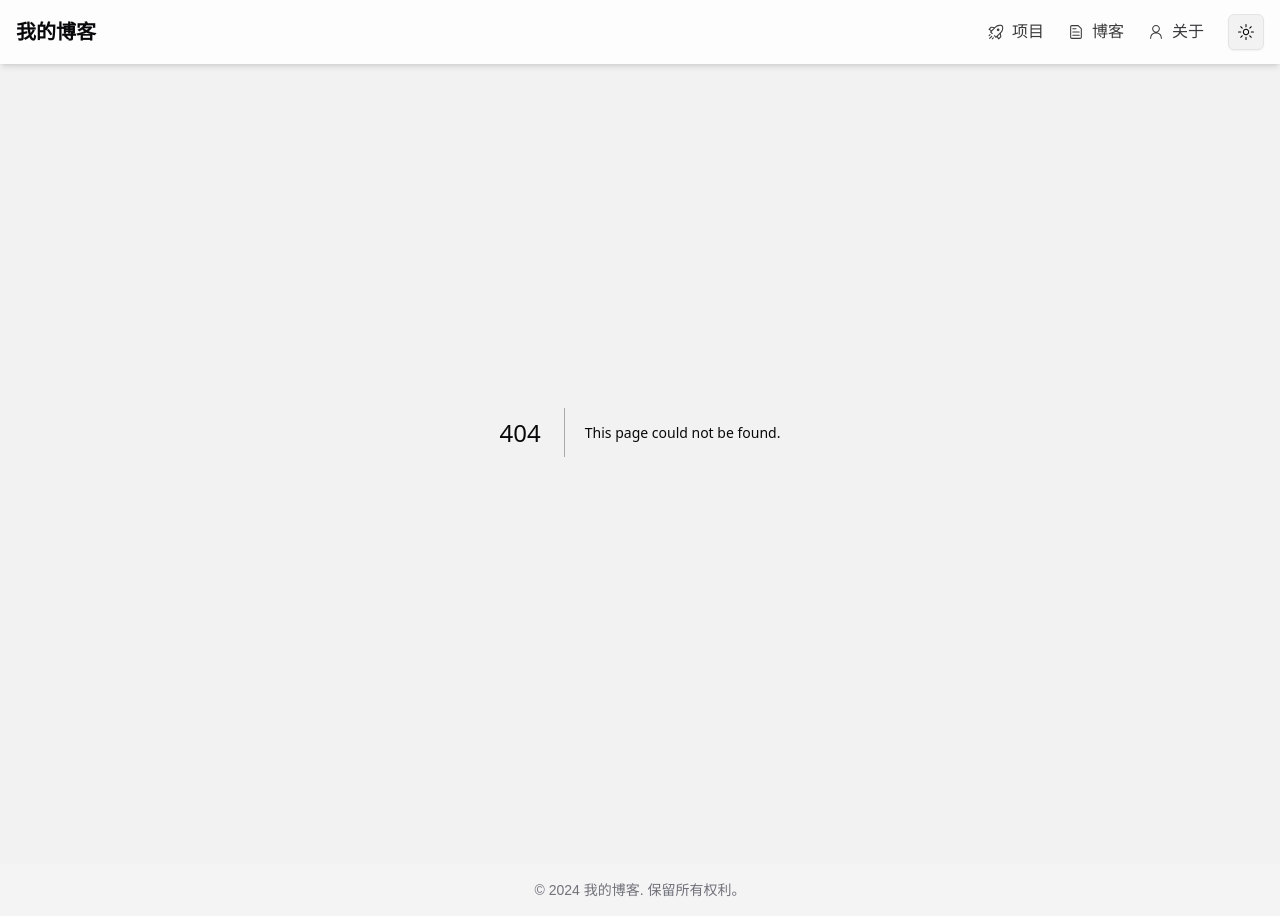
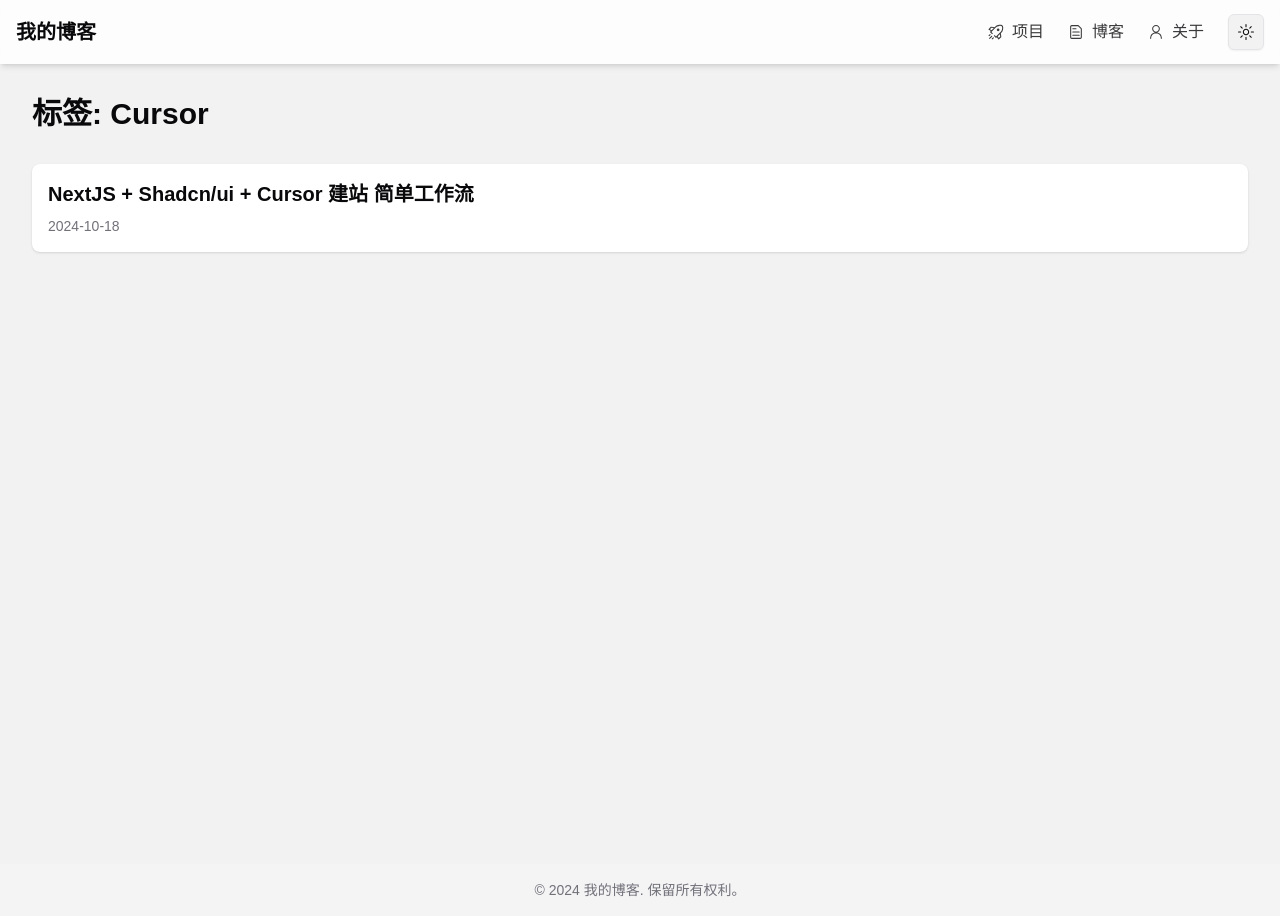
Before and after one commit to orange-office/next-shad-blog-template, a Next.js app: page /tags/Cursor in a window 1280 px wide. Before the commit this address had no page. Built offline with nearby package versions, Linux system fonts and the light colour scheme.

Commit message:
增加标签功能

```diff
--- a/content/posts/first-post.md
+++ b/content/posts/first-post.md
@@ -2,6 +2,7 @@
 title: 'NextJS + Shadcn/ui + Cursor 建站 简单工作流'
 date: '2024-10-18'
 excerpt: '使用NextJS + Shadcn/ui + Cursor 建站的简单工作流'
+tags: ['NextJS', 'Shadcn-ui', 'Cursor', 'blog']
 ---
 
 使用NextJS + Shadcn/ui + Cursor 建站的简单工作流
--- a/content/posts/second-post.md
+++ b/content/posts/second-post.md
@@ -2,6 +2,7 @@
 title: '我的第二篇博客文章'
 date: '2024-03-01'
 excerpt: '这是我的第二篇博客文章的内容。'
+tags: ['脑动脉', '脑血管', brain]
 ---
 
 这是我的第二篇博客文章的内容。
--- a/src/app/blog/[slug]/page.tsx
+++ b/src/app/blog/[slug]/page.tsx
@@ -1,5 +1,15 @@
 import { getPostData, getSortedPostsData } from '@/lib/posts'
 import { notFound } from 'next/navigation'
+import { Badge } from "@/components/ui/badge"
+import Link from 'next/link'
+
+interface PostData {
+  date: string;
+  title: string;
+  id: string;
+  contentHtml: string;
+  tags?: string[];
+}
 
 export async function generateStaticParams() {
   const posts = getSortedPostsData()
@@ -9,7 +19,7 @@ export async function generateStaticParams() {
 }
 
 export default async function BlogPost({ params }: { params: { slug: string } }) {
-  const postData = await getPostData(params.slug)
+  const postData = await getPostData(params.slug) as PostData;
 
   if (!postData) {
     notFound()
@@ -20,10 +30,20 @@ export default async function BlogPost({ params }: { params: { slug: string } })
       <div className="container mx-auto px-4 py-16">
         <article className="prose lg:prose-lg dark:prose-invert max-w-3xl mx-auto">
           <h1>{postData.title}</h1>
-          {/* <p className="text-lg text-muted-foreground mb-8"> */}
           <p>
             发布日期: {postData.date}
           </p>
+          {postData.tags && postData.tags.length > 0 && (
+            <div className="flex flex-wrap gap-2 mb-4">
+              {postData.tags.map((tag: string) => (
+                <Link href={`/tags/${encodeURIComponent(tag)}`} key={tag}>
+                  <Badge variant="secondary" className="cursor-pointer hover:bg-secondary-foreground hover:text-secondary transition-colors">
+                    {tag}
+                  </Badge>
+                </Link>
+              ))}
+            </div>
+          )}
           <div className="bg-card p-6 rounded-lg shadow-md">
             <div dangerouslySetInnerHTML={{ __html: postData.contentHtml }} />
           </div>
--- a/src/app/globals.css
+++ b/src/app/globals.css
@@ -39,6 +39,24 @@ body {
     --chart-4: 43 74% 66%;
     --chart-5: 27 87% 67%;
     --radius: 0.5rem;
+
+    /* 新增的prose相关变量 */
+    --prose-body: 240 10% 3.9%;
+    --prose-headings: 240 5.9% 10%;
+    --prose-lead: 240 3.8% 46.1%;
+    --prose-links: 240 5.9% 10%;
+    --prose-bold: 240 5.9% 10%;
+    --prose-counters: 240 5.9% 10%;
+    --prose-bullets: 240 5.9% 10%;
+    --prose-hr: 240 5.9% 90%;
+    --prose-quotes: 240 5.9% 10%;
+    --prose-quote-borders: 240 5.9% 90%;
+    --prose-captions: 240 3.8% 46.1%;
+    --prose-code: 240 5.9% 10%;
+    --prose-pre-code: 0 0% 98%;
+    --prose-pre-bg: 240 5.9% 10%;
+    --prose-th-borders: 240 5.9% 90%;
+    --prose-td-borders: 240 5.9% 90%;
   }
   .dark {
     --background: 0 0% 15%;
@@ -60,11 +78,24 @@ body {
     --border: 240 3.7% 15.9%;
     --input: 240 3.7% 15.9%;
     --ring: 240 4.9% 83.9%;
-    --chart-1: 220 70% 50%;
-    --chart-2: 160 60% 45%;
-    --chart-3: 30 80% 55%;
-    --chart-4: 280 65% 60%;
-    --chart-5: 340 75% 55%;
+
+    /* 新增的prose相关变量（深色模式） */
+    --prose-body: 0 0% 98%;
+    --prose-headings: 0 0% 98%;
+    --prose-lead: 240 5% 64.9%;
+    --prose-links: 0 0% 98%;
+    --prose-bold: 0 0% 98%;
+    --prose-counters: 0 0% 98%;
+    --prose-bullets: 0 0% 98%;
+    --prose-hr: 240 3.7% 15.9%;
+    --prose-quotes: 0 0% 98%;
+    --prose-quote-borders: 240 3.7% 15.9%;
+    --prose-captions: 240 5% 64.9%;
+    --prose-code: 0 0% 98%;
+    --prose-pre-code: 240 5.9% 10%;
+    --prose-pre-bg: 0 0% 98%;
+    --prose-th-borders: 240 3.7% 15.9%;
+    --prose-td-borders: 240 3.7% 15.9%;
   }
 }
 
--- a/src/app/layouts/blog-layout.tsx
+++ b/src/app/layouts/blog-layout.tsx
@@ -29,7 +29,7 @@ const BlogLayout: FC<BlogLayoutProps> = ({ children, title, date, author, tags }
           </div>
         )}
       </header>
-      <div className="prose dark:prose-invert max-w-none">
+      <div className="prose dark:prose-invert">
         {children}
       </div>
     </article>
--- /dev/null
+++ b/src/app/tags/[tag]/page.tsx
@@ -0,0 +1,32 @@
+import { getSortedPostsData } from '@/lib/posts'
+import Link from 'next/link'
+
+export async function generateStaticParams() {
+  const posts = getSortedPostsData()
+  const tags = new Set(posts.flatMap(post => post.tags ?? []))
+  return Array.from(tags).map(tag => ({ tag: encodeURIComponent(tag) }))
+}
+
+export default async function TagPage({ params }: { params: { tag: string } }) {
+  const decodedTag = decodeURIComponent(params.tag)
+  const posts = getSortedPostsData()
+  const tagPosts = posts.filter(post => post.tags && post.tags.includes(decodedTag))
+
+  return (
+    <main className="min-h-screen bg-background text-foreground">
+      <div className="container mx-auto px-4 py-16">
+        <h1 className="text-3xl font-bold mb-8">标签: {decodedTag}</h1>
+        <ul className="space-y-4">
+          {tagPosts.map((post) => (
+            <li key={post.id} className="bg-card p-4 rounded-lg shadow">
+              <Link href={`/blog/${post.id}`} className="text-xl font-semibold hover:underline">
+                {post.title}
+              </Link>
+              <p className="text-sm text-muted-foreground mt-2">{post.date}</p>
+            </li>
+          ))}
+        </ul>
+      </div>
+    </main>
+  )
+}
--- /dev/null
+++ b/src/components/ui/badge.tsx
@@ -0,0 +1,36 @@
+import * as React from "react"
+import { cva, type VariantProps } from "class-variance-authority"
+
+import { cn } from "@/lib/utils"
+
+const badgeVariants = cva(
+  "inline-flex items-center rounded-md border px-2.5 py-0.5 text-xs font-semibold transition-colors focus:outline-none focus:ring-2 focus:ring-ring focus:ring-offset-2",
+  {
+    variants: {
+      variant: {
+        default:
+          "border-transparent bg-primary text-primary-foreground shadow hover:bg-primary/80",
+        secondary:
+          "border-transparent bg-secondary text-secondary-foreground hover:bg-secondary/80",
+        destructive:
+          "border-transparent bg-destructive text-destructive-foreground shadow hover:bg-destructive/80",
+        outline: "text-foreground",
+      },
+    },
+    defaultVariants: {
+      variant: "default",
+    },
+  }
+)
+
+export interface BadgeProps
+  extends React.HTMLAttributes<HTMLDivElement>,
+    VariantProps<typeof badgeVariants> {}
+
+function Badge({ className, variant, ...props }: BadgeProps) {
+  return (
+    <div className={cn(badgeVariants({ variant }), className)} {...props} />
+  )
+}
+
+export { Badge, badgeVariants }
--- a/src/lib/posts.ts
+++ b/src/lib/posts.ts
@@ -6,28 +6,30 @@ import html from 'remark-html'
 
 const postsDirectory = path.join(process.cwd(), 'content/posts')
 
+export interface Post {
+  date: string;
+  title: string;
+  excerpt: string;
+  id: string;
+  tags?: string[]; // 添加这一行
+}
+
 export function getSortedPostsData() {
-  // 获取 /content/posts 目录下的文件名
   const fileNames = fs.readdirSync(postsDirectory)
   const allPostsData = fileNames.map((fileName) => {
-    // 移除文件名中的 ".md" 来获取 id
     const id = fileName.replace(/\.md$/, '')
-
-    // 读取 markdown 文件作为字符串
     const fullPath = path.join(postsDirectory, fileName)
     const fileContents = fs.readFileSync(fullPath, 'utf8')
-
-    // 使用 gray-matter 解析 post 元数据部分
     const matterResult = matter(fileContents)
 
-    // 将数据与 id 组合
     return {
       id,
       excerpt: matterResult.data.excerpt || '',
-      ...(matterResult.data as { date: string; title: string; excerpt?: string })
+      ...(matterResult.data as { date: string; title: string; excerpt?: string }),
+      tags: Array.isArray(matterResult.data.tags) ? matterResult.data.tags : []
     }
   })
-  // 按日期排序
+
   return allPostsData.sort((a, b) => {
     if (a.date < b.date) {
       return 1
```
